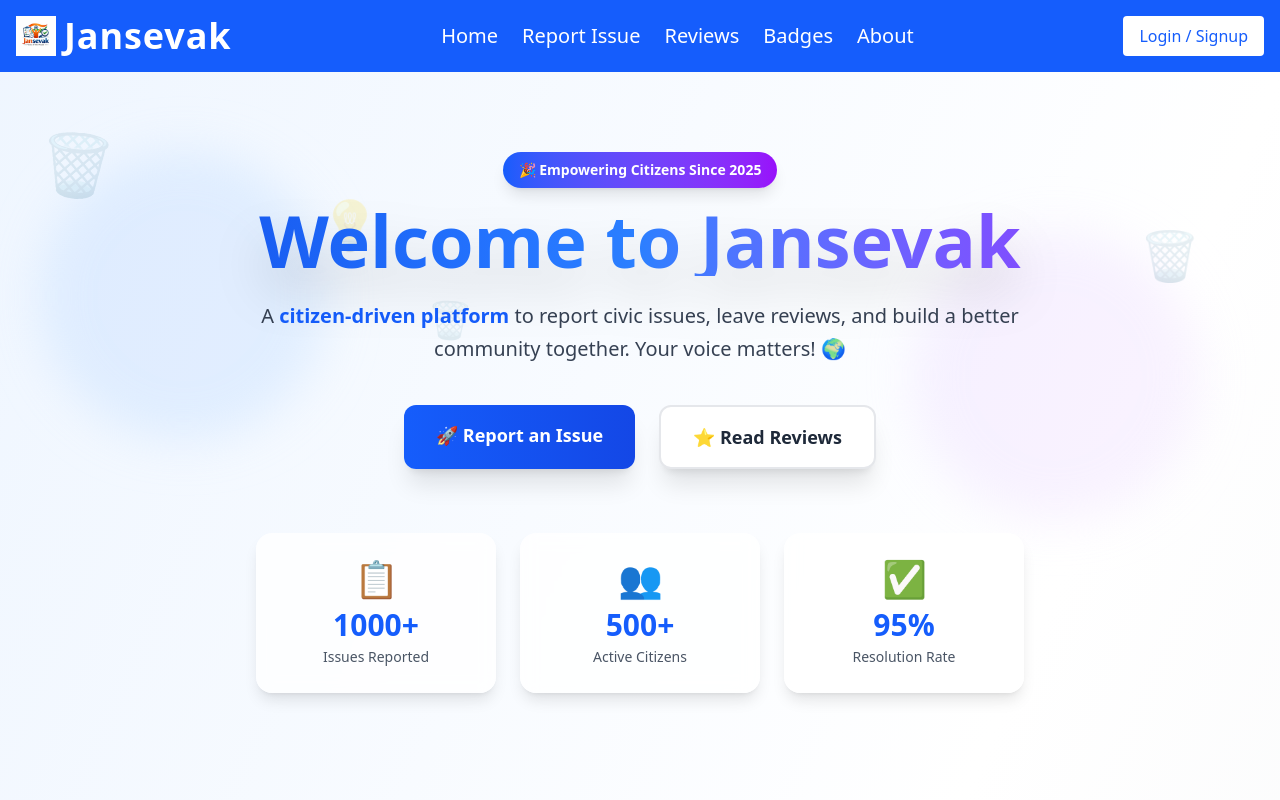
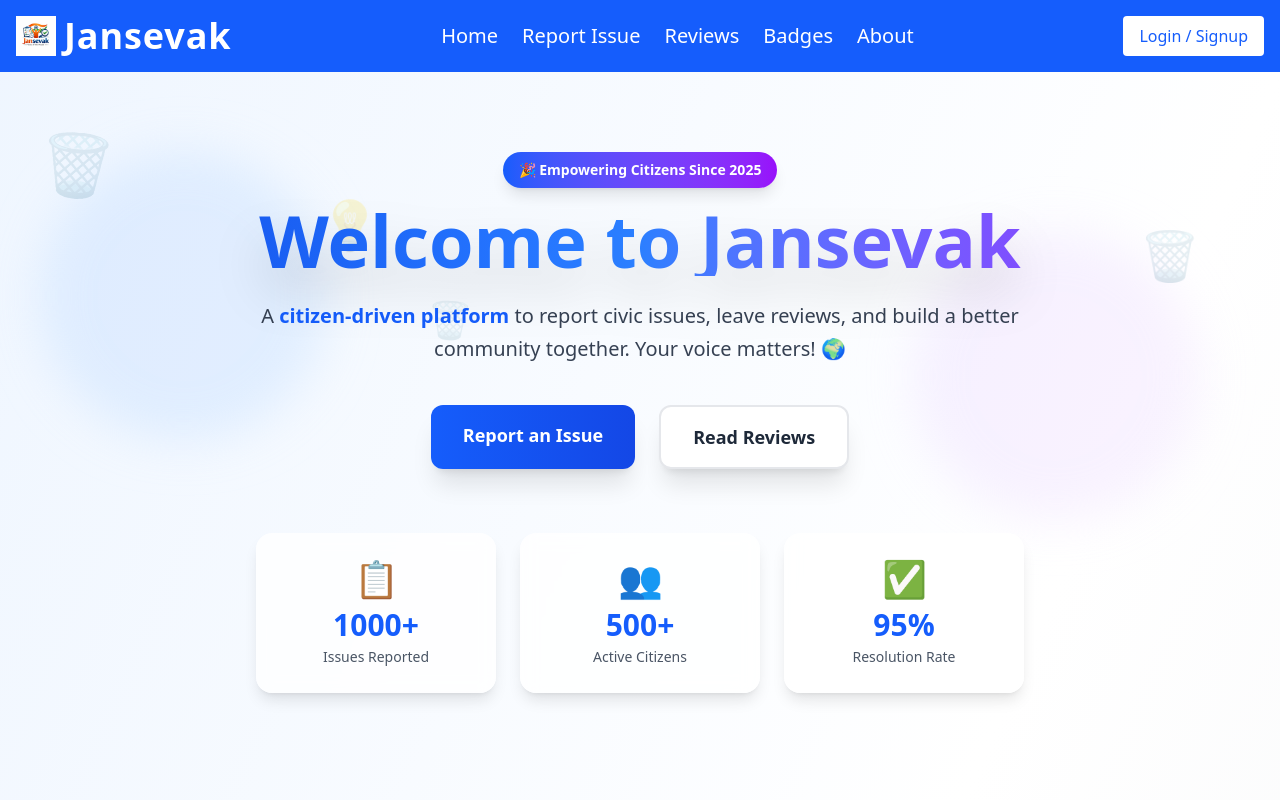
Before and after one commit to BeingRoaster-Raj/jansevak, a React (Vite) app: page / in a window 1280 px wide. Shown: the top 800 px of the page. Built offline with nearby package versions, Linux system fonts and the light colour scheme.

Commit message:
Enhancing

```diff
--- a/src/Pages/Home.jsx
+++ b/src/Pages/Home.jsx
@@ -369,7 +369,7 @@ export default function Home() {
             className="group relative bg-gradient-to-r from-blue-600 to-blue-700 text-white px-8 py-4 rounded-xl shadow-xl hover:shadow-2xl transition-all duration-300 transform hover:scale-105 overflow-hidden"
           >
             <span className="relative z-10 flex items-center justify-center gap-2 font-semibold text-lg">
-              🚀 Report an Issue
+               Report an Issue
             </span>
             <div className="absolute inset-0 bg-gradient-to-r from-blue-700 to-purple-700 opacity-0 group-hover:opacity-100 transition-opacity duration-300"></div>
           </Link>
@@ -379,7 +379,7 @@ export default function Home() {
             className="group relative bg-white text-gray-800 px-8 py-4 rounded-xl shadow-xl hover:shadow-2xl transition-all duration-300 transform hover:scale-105 border-2 border-gray-200 hover:border-blue-500"
           >
             <span className="flex items-center justify-center gap-2 font-semibold text-lg">
-              ⭐ Read Reviews
+               Read Reviews
             </span>
           </Link>
         </motion.div>
```
